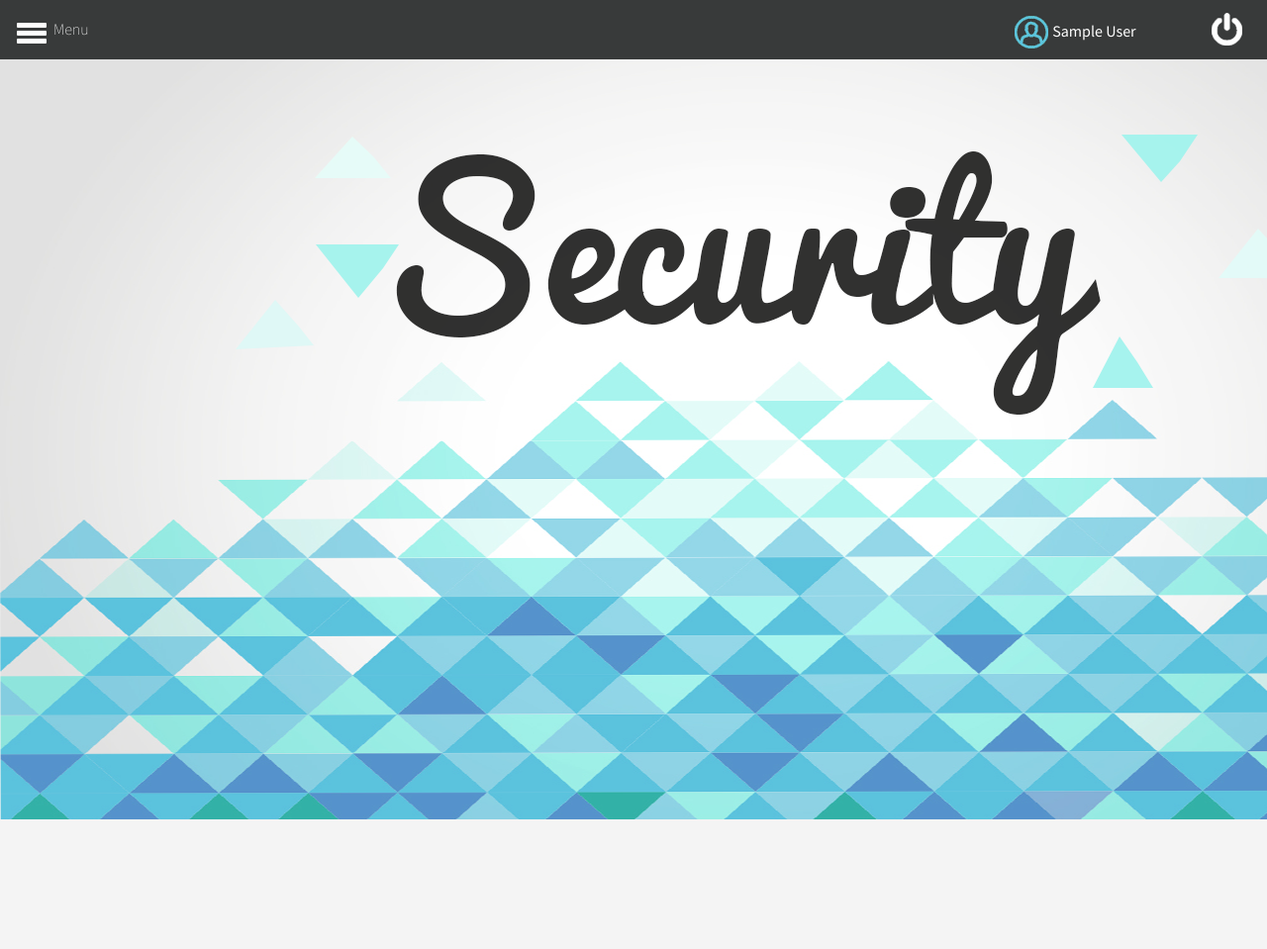
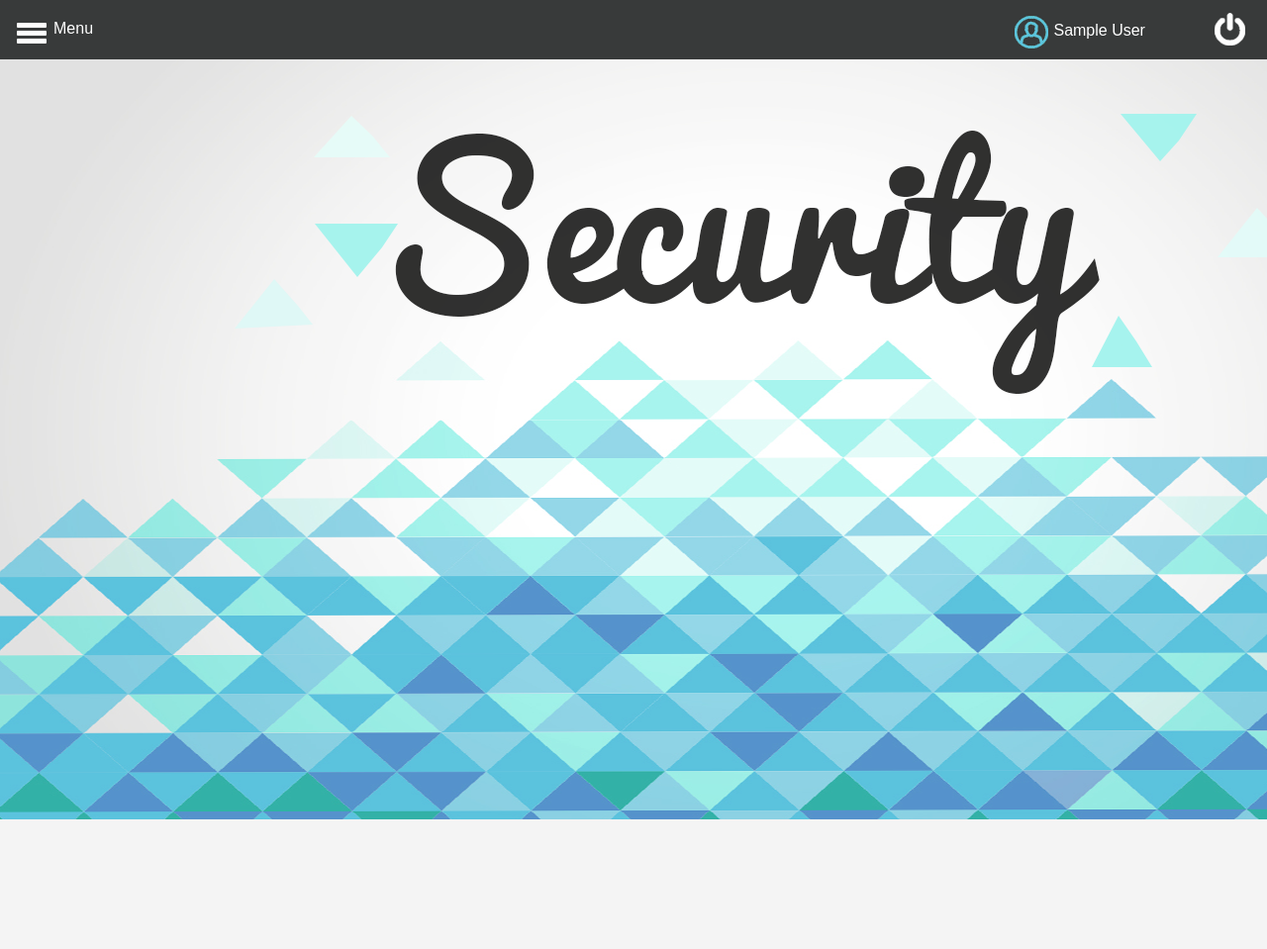
Before and after one commit to yenifervillegas/security, a PHP site: page /WEBAPP/Views/user.php in a window 1280 px wide. Shown: the top 959 px of the page at 99% size. Run offline with PHP 8.4, Linux system fonts and the light colour scheme; the visitor is signed in with stand-in values (Sample User, id 1); some libraries are stand-ins or nearby versions.

Commit message:
calendario

```diff
--- a/WEBAPP/Views/assets/css/main.css
+++ b/WEBAPP/Views/assets/css/main.css
@@ -94,7 +94,7 @@
 	}
 
 	body, input, select, textarea {
-		font-family: "Source Sans Pro", Helvetica, sans-serif;
+		font-family: arial;
 		font-size: 17pt;
 		font-weight: 200;
 		line-height: 1.65;
--- a/WEBAPP/Views/css/style.css
+++ b/WEBAPP/Views/css/style.css
@@ -38,7 +38,7 @@
 
 }
 .row label{
-	margin-left: 200px;
+	margin-left: 155px;
 	margin-top: 30px;
 }
 
--- a/WEBAPP/Views/css/styleMenu.css
+++ b/WEBAPP/Views/css/styleMenu.css
@@ -117,7 +117,7 @@
 #fondopan{
 
 	width: 100%;
-	height: 900px;
+	height: 769px;
 	background: url(../images/fondopantalla.png);
 }
 #conteS{
```
Also changed, not shown: WEBAPP/Views/registro.registro_producto.php (+3 -4 lines), WEBAPP/Views/images/fondopantalla.png.
